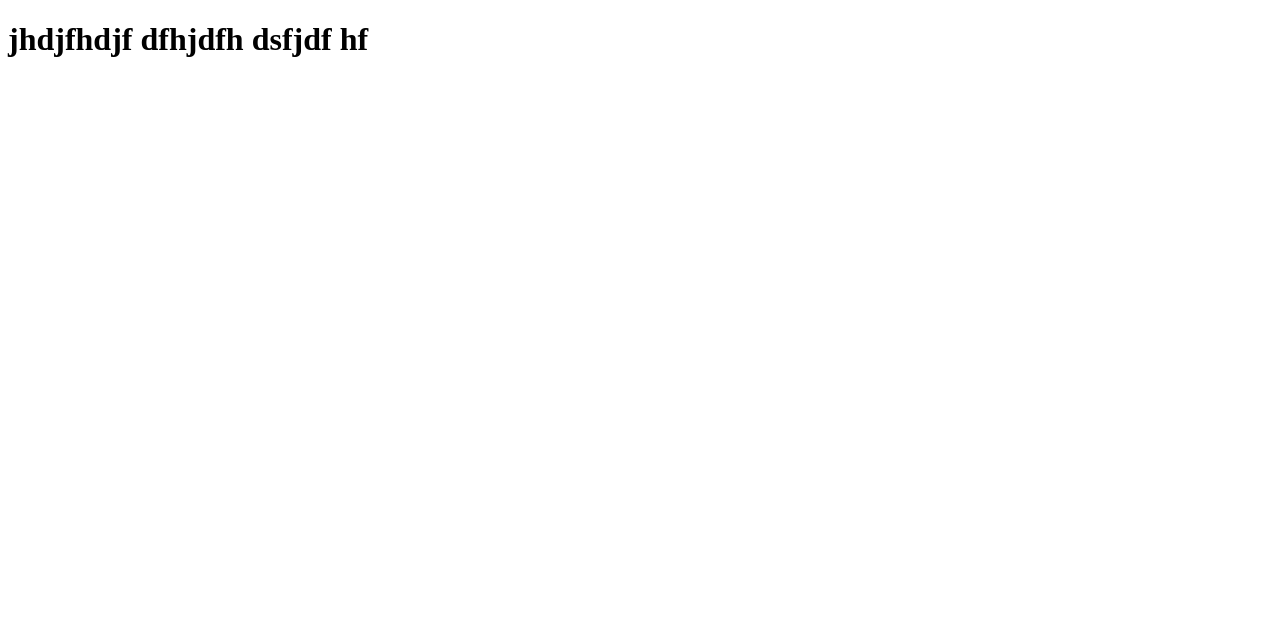
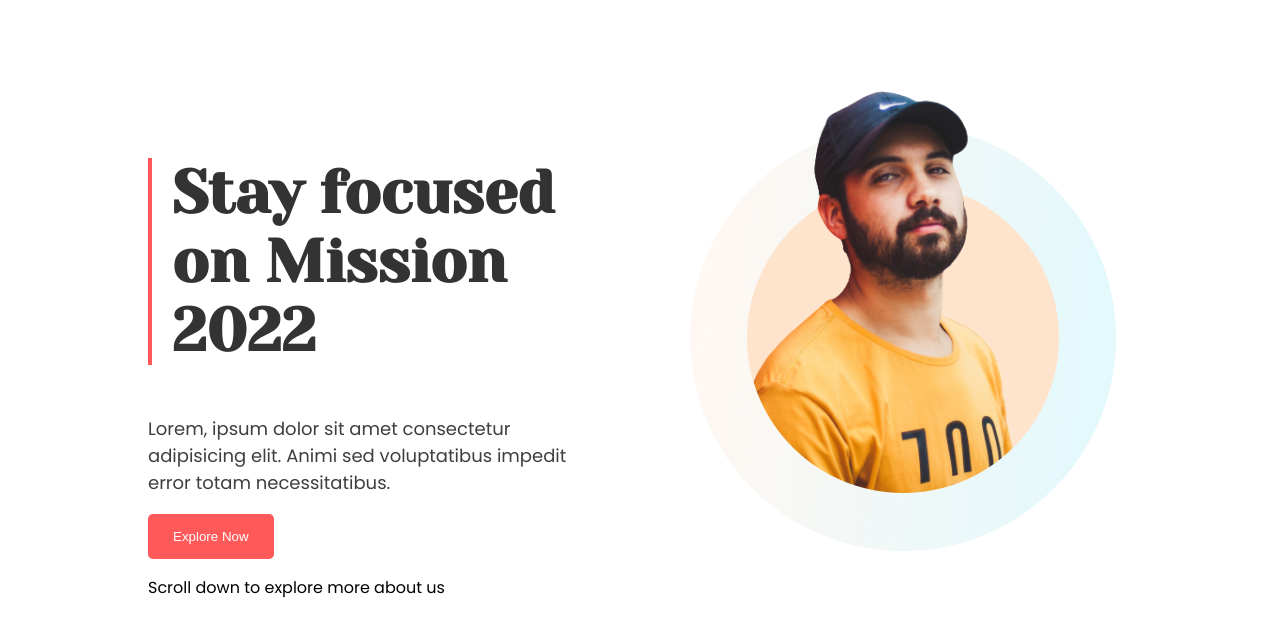
Before and after one commit to sultanamonira/mission-2022, a plain HTML site: page index.html in a window 1280 px wide. Drawn offline with Linux system fonts and the light colour scheme.

Commit message:
header section done

```diff
--- a/index.html
+++ b/index.html
@@ -8,6 +8,18 @@
     <link rel="stylesheet" href="style.css">
 </head>
 <body>
-    <h1>jhdjfhdjf dfhjdfh dsfjdf hf</h1>
+    <header>
+        <section class="top-header">
+            <div class="left-section">
+                <h1>Stay focused on Mission 2022</h1>
+                <p class="bottom-h1">Lorem, ipsum dolor sit amet consectetur adipisicing elit. Animi sed voluptatibus impedit error totam necessitatibus.</p>
+                <button class="header-button">Explore Now</button>
+                <p>Scroll down to explore more about us</p>
+            </div>
+            <div class="right-section">
+                <img src="images/person/person-2.png" alt="">
+            </div>
+        </section>
+    </header>
 </body>
 </html>
--- a/style.css
+++ b/style.css
@@ -0,0 +1,51 @@
+/* google font */
+@import url('https://fonts.googleapis.com/css2?family=Lobster&family=Poppins:wght@400;500;600;700&family=Yeseva+One&display=swap');
+
+/* font-family: 'Lobster', cursive;
+font-family: 'Poppins', sans-serif;
+font-family: 'Yeseva One', cursive; */
+
+p{
+    font-family: 'Poppins', sans-serif;
+}
+
+.top-header{
+    display: flex;
+    margin: 0px 140px;
+}
+
+.left-section{
+    margin-top: 100px;
+}
+
+.left-section, .right-section{
+    width: 50%
+}
+.right-section img{
+    width: 426px;
+}
+
+.left-section{
+    padding-right: 100px;
+}
+
+.top-header h1{
+    color: #333333;
+    font-size: 60px;
+    font-family: 'Yeseva One', cursive;
+    border-left: 4px solid #FF5959;
+    padding-left: 20px;
+}
+
+p.bottom-h1{
+    color:#3E3E3E;
+    font-size: 18px;
+}
+
+.header-button{
+    background-color: #FF5959;
+    color: white;
+    padding: 15px 25px;
+    border: none;
+    border-radius: 5px;
+}
```
